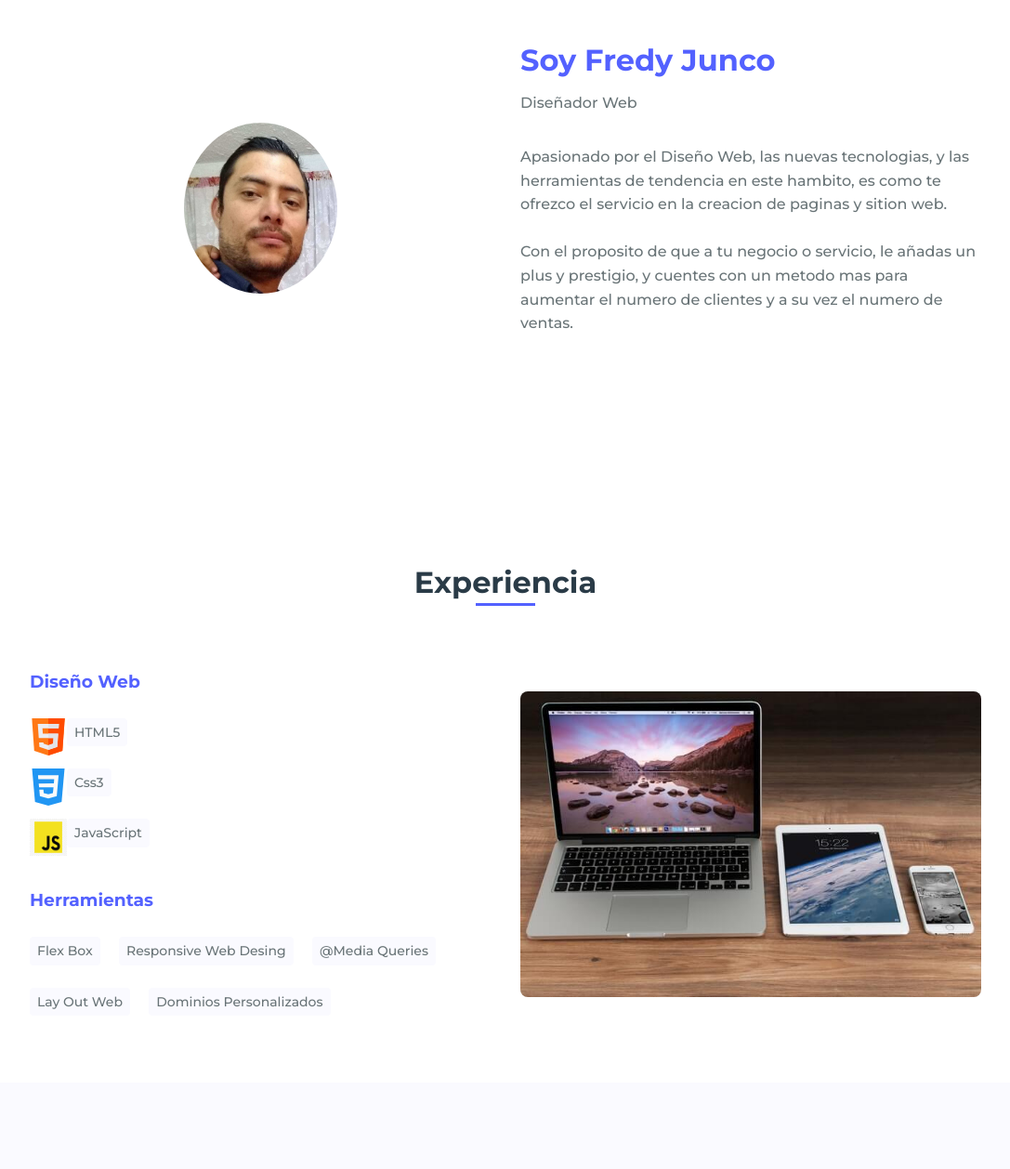
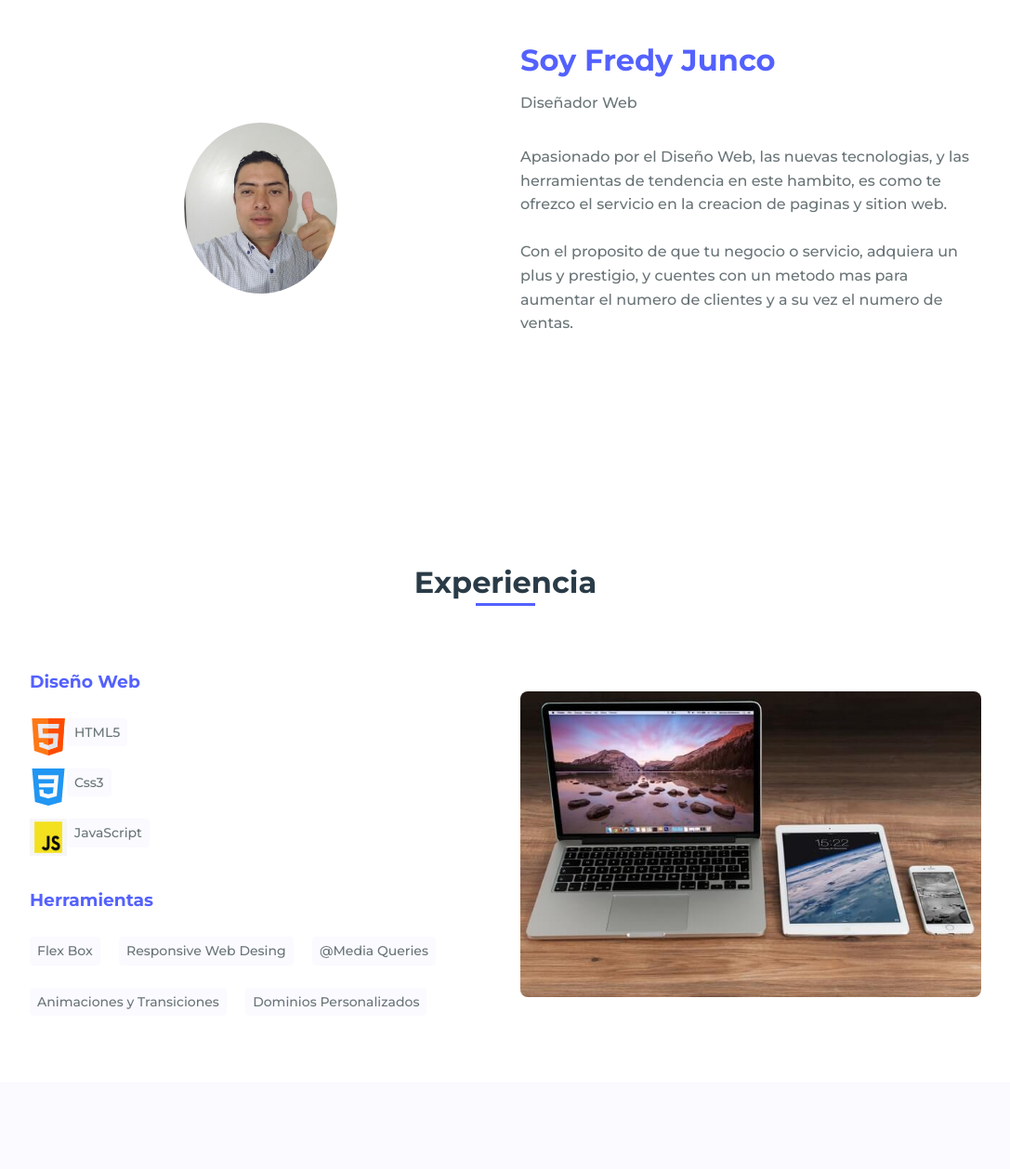
Before and after one commit to AlfredoJunco7/portafolio, a plain HTML site: page index.html in a window 1280 px wide. Shown: the part 860-2118 px from the top of the page at 93% size, without its empty margins (96-1183 px from the left). Drawn offline with nearby package versions, Linux system fonts and the light colour scheme.

Commit message:
add img about

```diff
--- a/estilos.css
+++ b/estilos.css
@@ -227,8 +227,9 @@ img{
     overflow: hidden;
 }
 .about__img img{
-    width: 150px;
-    border-radius: 50%;
+    width: 170px;
+    border-radius: 60%;
+    object-fit: cover;
 }
 .about__subtitle{
     font-size: var(--h2-font-size);
--- a/index.html
+++ b/index.html
@@ -56,7 +56,7 @@
 
                 <div class="about__container bd-grid">
                     <div class="about__img">
-                        <img src="./img/img_about.jpg" alt="">
+                        <img src="./img/about.jpg" alt="">
                     </div>
 
                     <div>
@@ -65,8 +65,8 @@
                         <p class="about__text">Apasionado por el Diseño Web, las nuevas tecnologias,
                             y las herramientas de tendencia en este hambito, es como te ofrezco el
                             servicio en la creacion de paginas y sition web. <br> <br>
-                            Con el proposito de que a tu negocio o servicio,
-                            le añadas un plus y prestigio, y cuentes con un metodo mas para aumentar
+                            Con el proposito de que tu negocio o servicio,
+                            adquiera un plus y prestigio, y cuentes con un metodo mas para aumentar
                             el numero de clientes y a su vez el numero de ventas.
                         </p>
                     </div>
@@ -89,7 +89,7 @@
                         <span class="skills__name">Flex Box</span>
                         <span class="skills__name">Responsive Web Desing</span>
                         <span class="skills__name">@Media Queries</span>
-                        <span class="skills__name">Lay Out Web</span>
+                        <span class="skills__name">Animaciones y Transiciones</span>
                         <span class="skills__name">Dominios Personalizados</span>
                     </div>
                     <div class="skills__img">
@@ -165,7 +165,7 @@
             </div>
 
             <div class="wd"><img src="./img/logo.png" alt="" id="logo_wd"></div>
-            <h4>&copy; 2021 Todos los derechos Reservados.</h4>
+            <h4>&copy; 2021 - 2022 Todos los derechos Reservados.</h4>
         </footer>
 
         <!--===== SCROLL REVEAL =====-->
```
Also changed, not shown: img/about.jpg (added), img/img_about.jpg (deleted), img/javascript.png (deleted).
